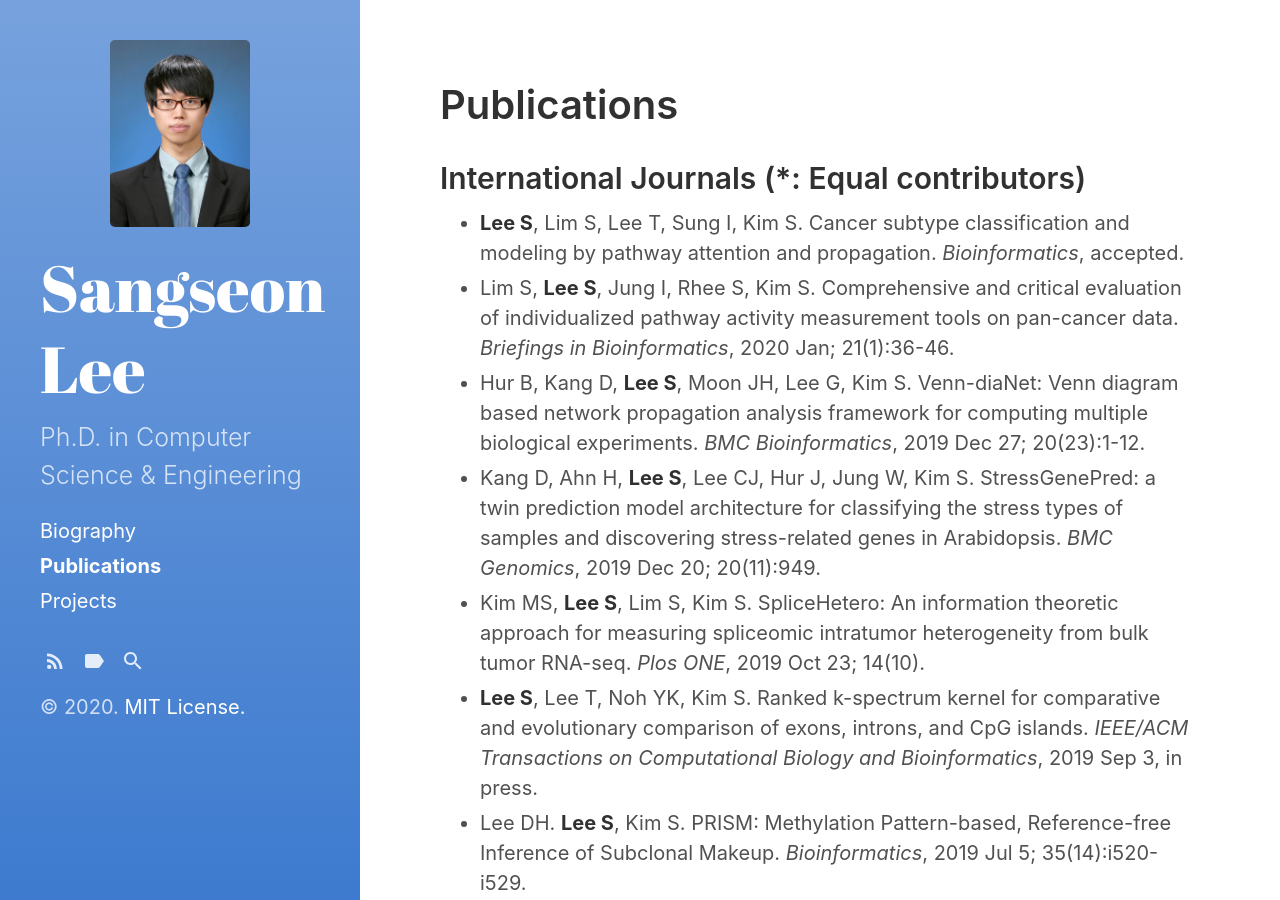
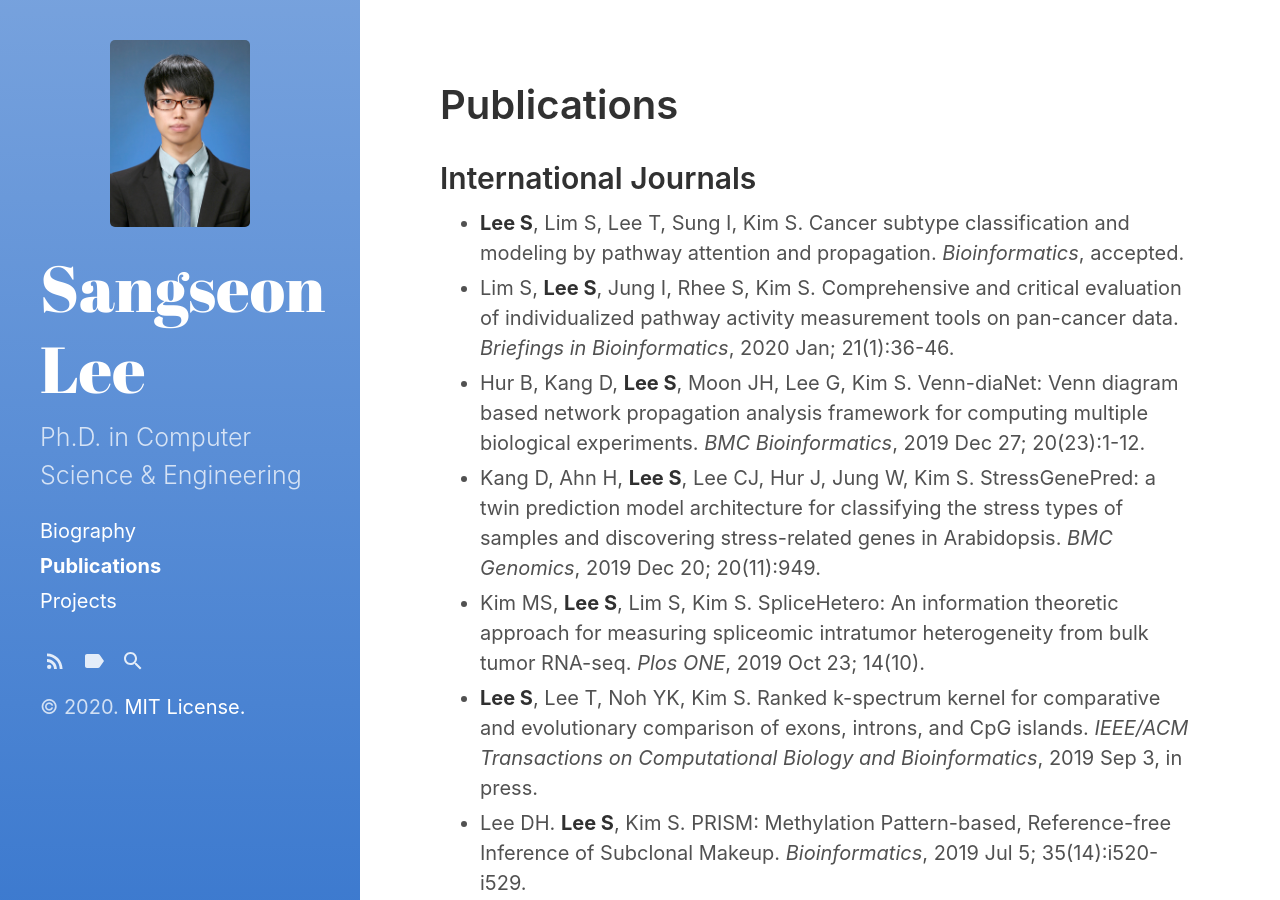
Before and after one commit to smaster7/smaster7.github.io, a Jekyll site: the page built from publications.md, in a window 1280 px wide and 900 px high. Built offline with Jekyll 4.4.1, drawn with Linux system fonts in a browser that asks for light colours; some of the changed text lies outside the part shown.

Commit message:
CV revision

```diff
--- a/publications.md
+++ b/publications.md
@@ -5,7 +5,7 @@ sidebar_link: true
 sidebar_sort_order: 2
 ---
 
-## International Journals (\*: Equal contributors)
+## International Journals
 - <strong>Lee S</strong>, Lim S, Lee T, Sung I, Kim S. Cancer subtype classification and modeling by pathway attention and propagation. <em>Bioinformatics</em>, accepted.
 - Lim S, <strong>Lee S</strong>, Jung I, Rhee S, Kim S. Comprehensive and critical evaluation of individualized pathway activity measurement tools on pan-cancer data. <em>Briefings in Bioinformatics</em>, 2020 Jan; 21(1):36-46.
 - Hur B, Kang D, <strong>Lee S</strong>, Moon JH, Lee G, Kim S. Venn-diaNet: Venn diagram based network propagation analysis framework for computing multiple biological experiments. <em>BMC Bioinformatics</em>, 2019 Dec 27; 20(23):1-12.
```
Also changed, not shown: other parts of publications.md (+1 -1 lines), 4 other files.
